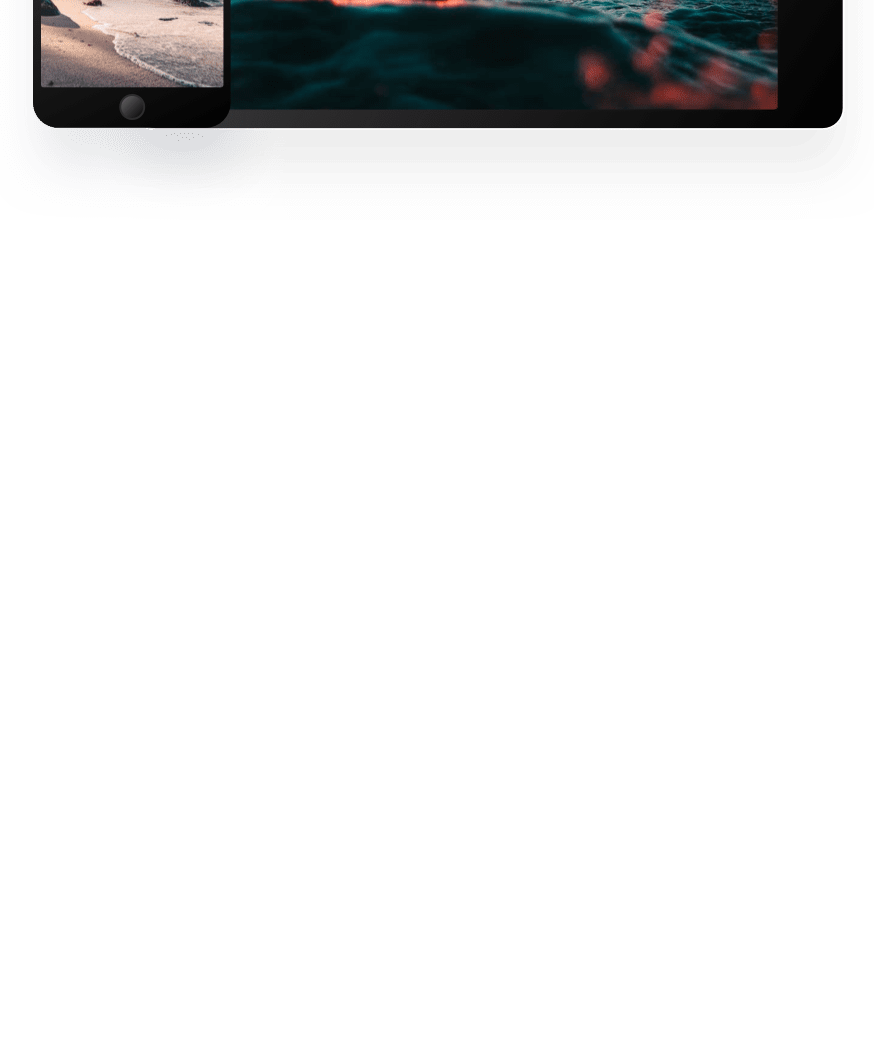
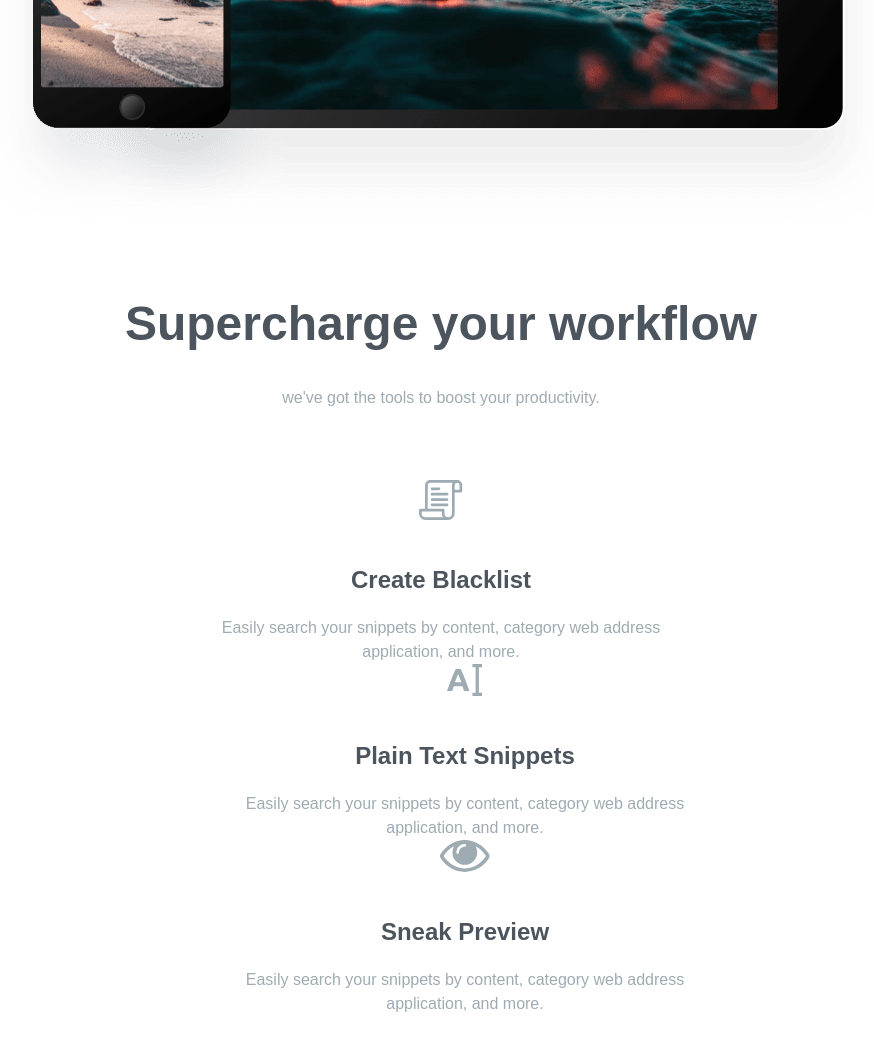
Before and after one commit to zainabturkmen/clipboard, a website: page index.html in a window 1280 px wide. Shown: the part 2376-3426 px from the top of the page, without its empty margins (199-1073 px from the left). Before the commit the page ends 2676 px from the top, so only its background shows below. Drawn offline with Linux system fonts and the light colour scheme; a web font is replaced by a local one.

Commit message:
updating

```diff
--- a/index.html
+++ b/index.html
@@ -63,7 +63,7 @@
       <div class="max-w-6xl mx-auto text-center my-20 px-10">
         <div class="relative flex flex-col md:flex-row md:space-x-32">
           <!-- Image -->
-          <div class="md:w-1/2 ">
+          <div class="md:w-1/2">
             <img
               src="images/image-computer.png"
               alt=""
@@ -117,5 +117,45 @@
         <img src="images/image-devices.png" alt="" class="mx-auto" />
       </div>
     </section>
+    <!-- Supercharge Section -->
+    <section id="supercharge">
+      <div class="section-container my-20">
+        <h3>Supercharge your workflow</h3>
+        <p class="section-content mb-16">
+          we've got the tools to boost your productivity.
+        </p>
+        <!-- Items Container -->
+        <div
+          class="flex-flex-col items-center justify-between space-y-16 md:flex-row md:space-y-0 md:space-x-12">
+          <!-- Item 1 -->
+          <div class="flex flex-col items-center space-y-5">
+            <img src="images/icon-blacklist.svg" alt="" class="mb-6" />
+            <h5>Create Blacklist</h5>
+            <p class="max-w-md text-grayishBlue">
+              Easily search your snippets by content, category web address
+              application, and more.
+            </p>
+          </div>
+          <!-- Item 2-->
+          <div class="flex flex-col items-center space-y-5">
+            <img src="images/icon-text.svg" alt="" class="mb-6" />
+            <h5>Plain Text Snippets</h5>
+            <p class="max-w-md text-grayishBlue">
+              Easily search your snippets by content, category web address
+              application, and more.
+            </p>
+          </div>
+          <!-- Item 3-->
+          <div class="flex flex-col items-center space-y-5">
+            <img src="images/icon-preview.svg" alt="" class="mb-6" />
+            <h5>Sneak Preview</h5>
+            <p class="max-w-md text-grayishBlue">
+              Easily search your snippets by content, category web address
+              application, and more.
+            </p>
+          </div>
+        </div>
+      </div>
+    </section>
   </body>
 </html>
```
Also changed, not shown: css/style.css.
